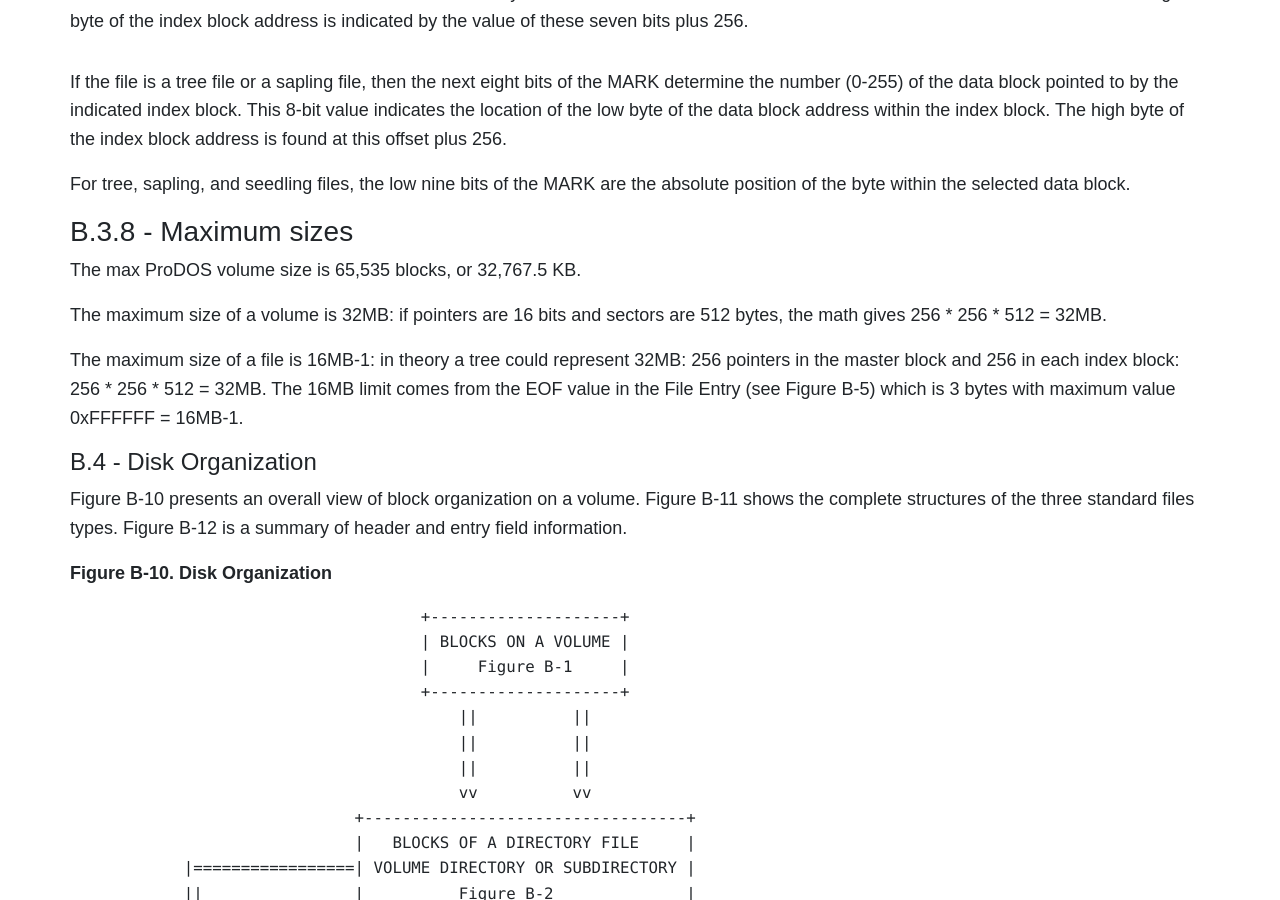
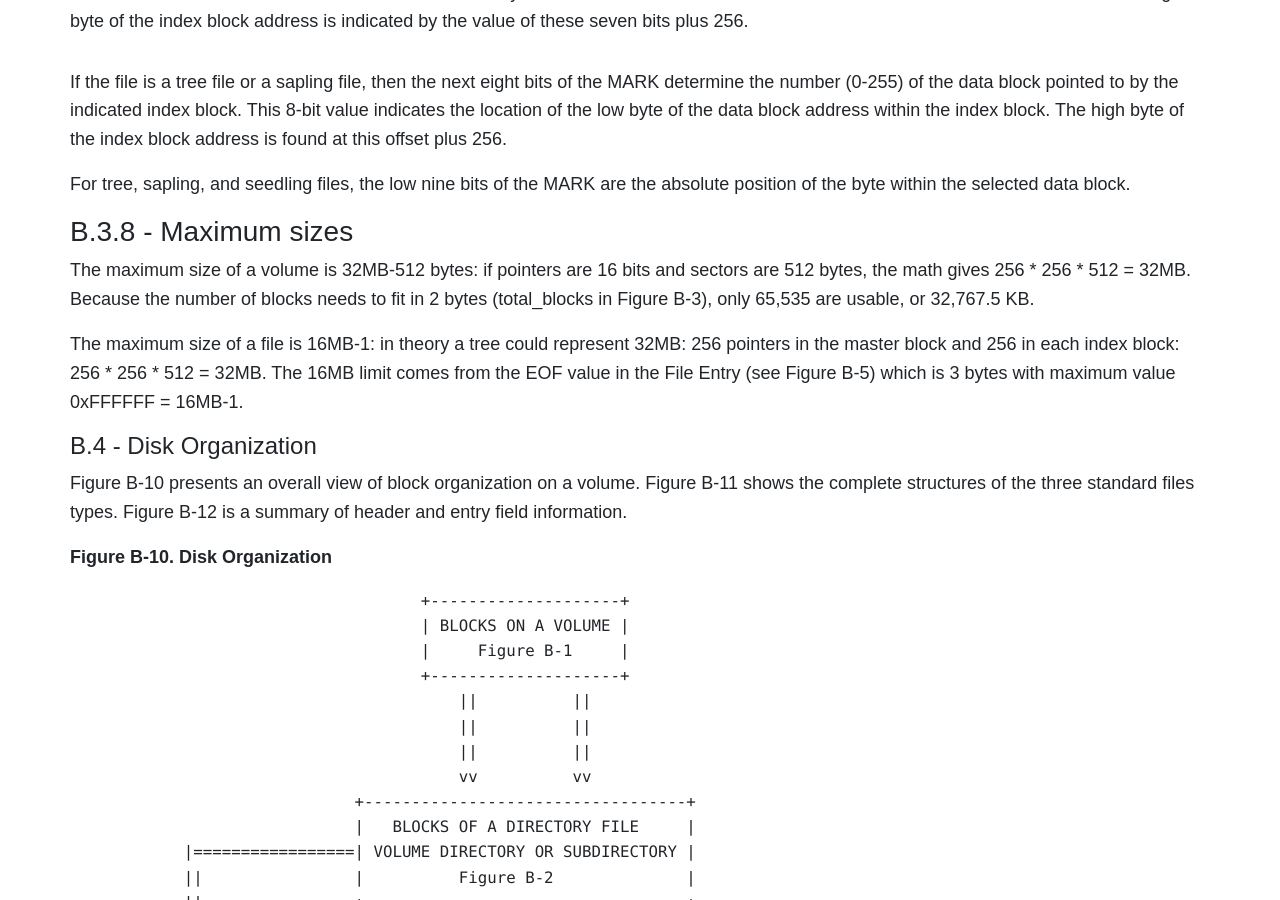
Before and after one commit to ProDOS-8/ProDOS-8.github.io, a Jekyll site: the page built from _pages/docs/techref/ab-file-organization.md, in a window 1280 px wide and 900 px high, scrolled down 16508 px. Built offline with Jekyll 4.4.1, drawn with Linux system fonts in a browser that asks for light colours.

Commit message:
Update ab-file-organization.md
Explain 32MB - 0.5Kb volume limit.

```diff
--- a/_pages/docs/techref/ab-file-organization.md
+++ b/_pages/docs/techref/ab-file-organization.md
@@ -754,8 +754,7 @@
 
 <h3>B.3.8 - Maximum sizes</h3>
 
-<p>The max ProDOS volume size is 65,535 blocks, or 32,767.5 KB.</p>
-<p>The maximum size of a volume is 32MB: if pointers are 16 bits and sectors are 512 bytes, the math gives 256 * 256 * 512 = 32MB.</p>
+<p>The maximum size of a volume is 32MB-512 bytes: if pointers are 16 bits and sectors are 512 bytes, the math gives 256 * 256 * 512 = 32MB. Because the number of blocks needs to fit in 2 bytes (total_blocks in Figure B-3), only 65,535 are usable, or 32,767.5 KB.</p>
 <p>The maximum size of a file is 16MB-1: in theory a tree could represent 32MB: 256 pointers in the master block and 256 in each index block: 256 * 256 * 512 = 32MB. The 16MB limit comes from the EOF value in the File Entry (see Figure B-5) which is 3 bytes with maximum value 0xFFFFFF = 16MB-1.</p>
 
 
```
